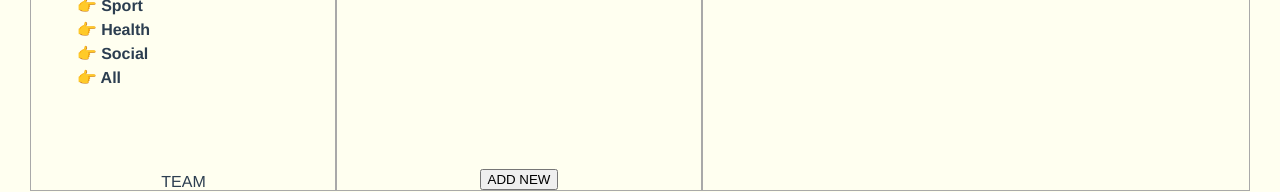
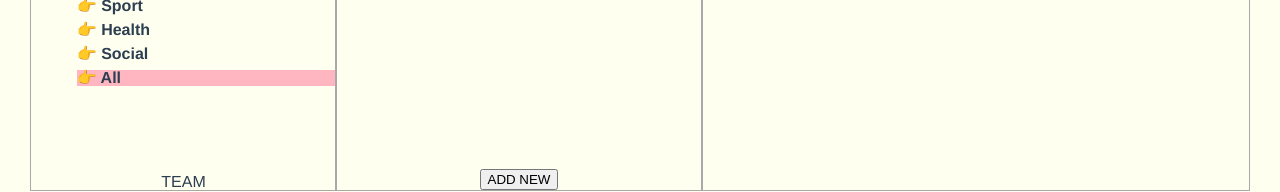
Before and after one commit to mlvrkhn/v-teams, a Vue app: page /tasks/create in a window 1280 px wide. Shown: the part 541-733 px from the top of the page. Built offline with nearby package versions, Linux system fonts and the light colour scheme; data requests are answered from the project's data file.

Commit message:
Add active links marking, change colors

```diff
--- a/src/App.vue
+++ b/src/App.vue
@@ -38,7 +38,7 @@ export default {
 }
 
 #nav a.router-link-exact-active {
-	color: #d10000;
+	color: rgb(255, 93, 117);
 }
 html,
 body,
--- a/src/views/TasksPanel.vue
+++ b/src/views/TasksPanel.vue
@@ -96,14 +96,13 @@ li a {
 	padding: 0.5rem;
 }
 .task-item-container:hover {
-	background-color: rgb(167, 167, 167);
+	background-color: lightpink;
 }
 .task-item {
 	display: flex;
 	text-align: left;
 	margin-left: 0.5rem;
 	flex-direction: column;
-	/* width: 100%; */
 }
 .task-item-description {
 	font-size: 12px;
--- a/src/views/UserPanel.vue
+++ b/src/views/UserPanel.vue
@@ -37,6 +37,7 @@
 			<h2>PROJECTS</h2>
 			<a
 				class="project-item"
+				:class="{ active: activeFilter === p }"
 				:data-category="p"
 				v-for="p in projects"
 				:key="p"
@@ -55,7 +56,7 @@ import { mapActions, mapGetters, mapState } from 'vuex';
 export default {
 	computed: {
 		...mapGetters(['completedTaskCount', 'notCompletedTaskCount']),
-		...mapState(['projects']),
+		...mapState(['projects', 'activeFilter']),
 	},
 	methods: {
 		...mapActions(['setCategoryFilter']),
@@ -116,4 +117,8 @@ export default {
 .project-item:hover {
 	transform: scale(1.05);
 }
+.active {
+	background-color: lightpink;
+	/* color: green; */
+}
 </style>
```
